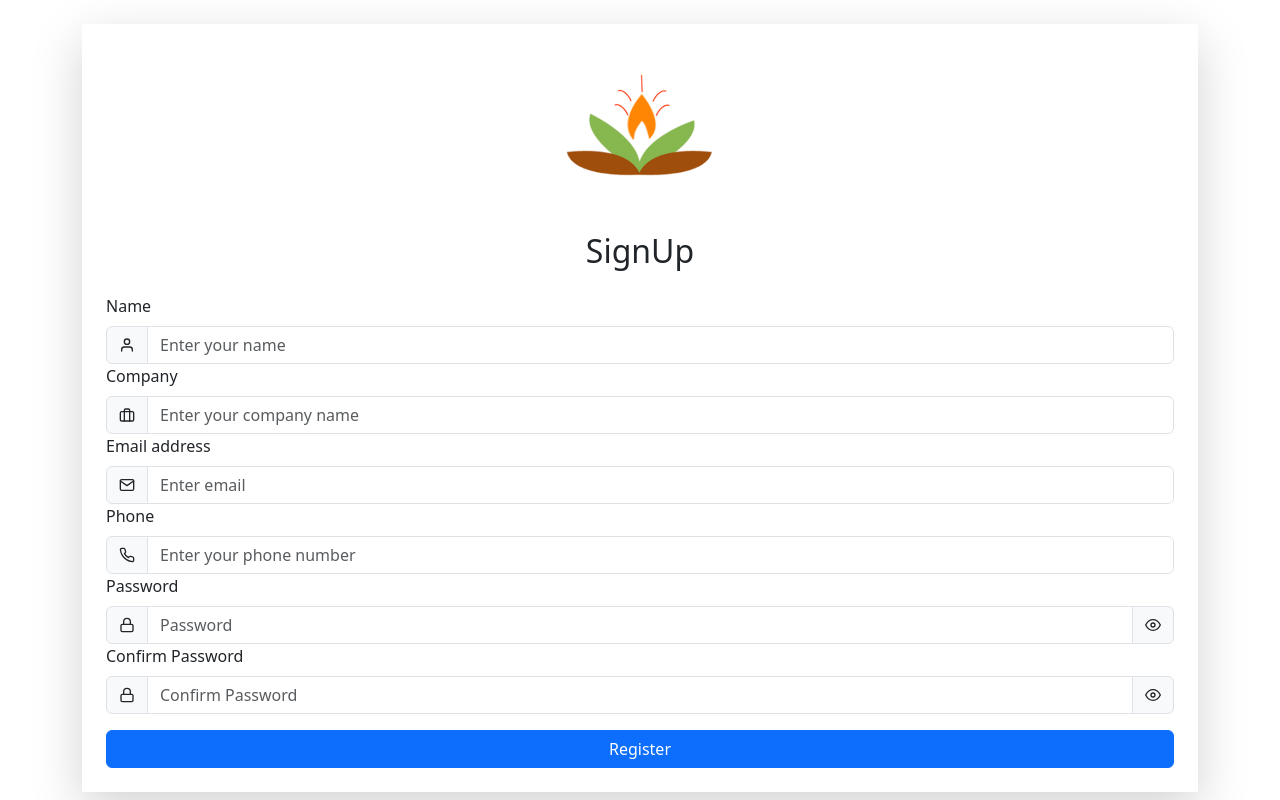
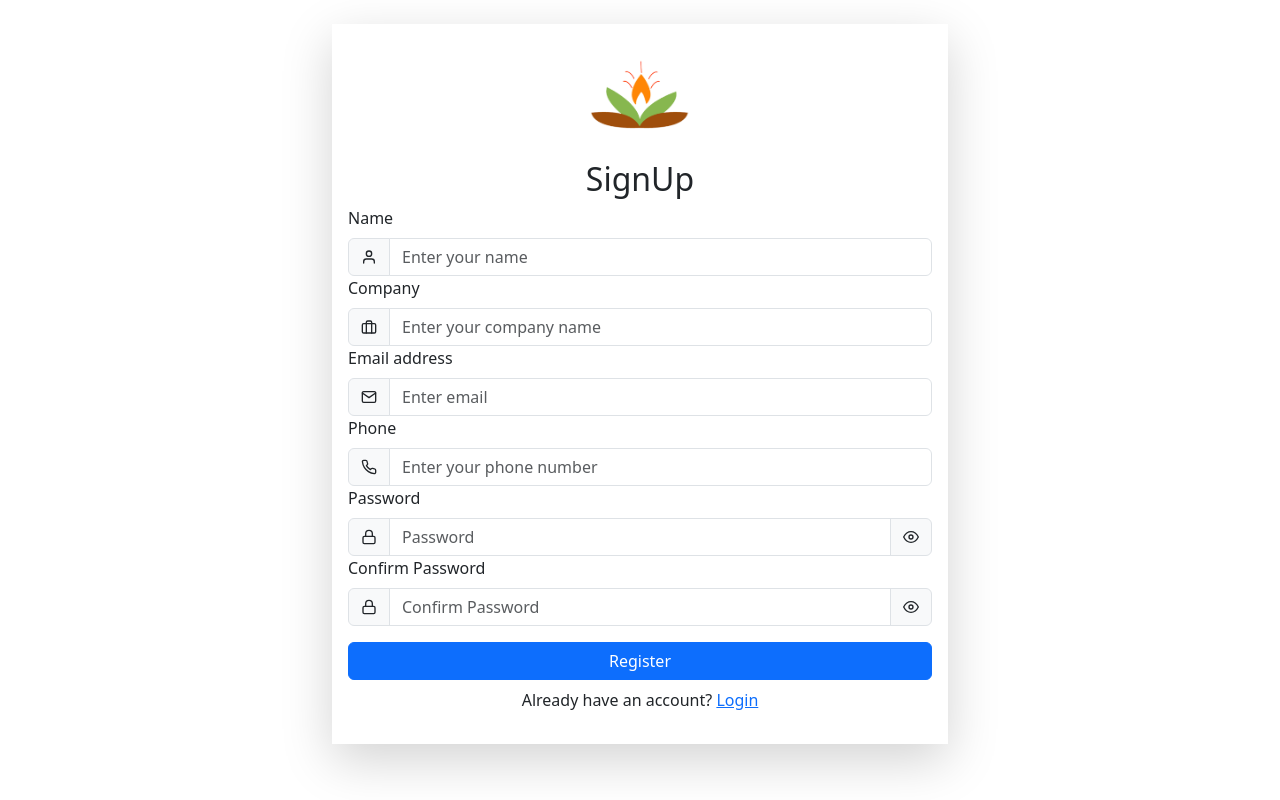
Before and after one commit to daran6255/IEE_FrontEnd, a React (Create React App) app: page /signup in a window 1280 px wide. Built offline with nearby package versions, Linux system fonts and the light colour scheme.

Commit message:
signup UI modified and login added in signup

```diff
--- a/src/assets/styles/index.css
+++ b/src/assets/styles/index.css
@@ -13,5 +13,5 @@
 @import "dashboard.css";
 @import "SummaryCard.css";
 @import "VerificationPage.css";
-
+@import "signup.css";
 @import 'react-toastify/dist/ReactToastify.css';
--- /dev/null
+++ b/src/assets/styles/signup.css
@@ -0,0 +1,8 @@
+@media (min-width: 992px) {
+    .custom-container {
+        max-width: 50%;
+    }
+    .image{
+        width: 100px;
+    }
+}
--- a/src/pages/signup/index.js
+++ b/src/pages/signup/index.js
@@ -7,6 +7,7 @@ import { toast } from 'react-toastify';
 import logo from '../../assets/images/WVI-Logo.png';
 import { registerUser } from '../../stores/thunk';
 import withRouter from '../../components/common/withRouter';
+import { Link } from 'react-router-dom';
 
 const SignUpComponent = (props) => {
     const dispatch = useDispatch();
@@ -25,7 +26,7 @@ const SignUpComponent = (props) => {
         e.preventDefault();
 
         if (password !== confirmPassword) {
-            toast.error('Passwords does not match', { autoClose: 3000 });
+            toast.error('Passwords do not match', { autoClose: 3000 });
             return;
         }
 
@@ -33,13 +34,13 @@ const SignUpComponent = (props) => {
     };
 
     return (
-        <Container className="mt-4">
-            <div className="p-4 rounded-lg shadow-lg">
+        <Container className="mt-4 mb-4 custom-container">
+            <div className="p-3 rounded-lg shadow-lg">
                 <div className="glass-effect">
-                    <div className="text-center mb-4">
-                        <Image src={logo} alt="Logo" style={{ maxWidth: '150px' }} />
+                    <div className="text-center">
+                        <Image className='image' src={logo} alt="Logo" style={{ maxWidth: '100px' }} />
                     </div>
-                    <h2 className="text-center mb-4">SignUp</h2>
+                    <h2 className="text-center">SignUp</h2>
                     <Form onSubmit={handleSignUp}>
                         <Form.Group controlId="formBasicName">
                             <Form.Label>Name</Form.Label>
@@ -147,6 +148,9 @@ const SignUpComponent = (props) => {
                             {isSubmitted ? 'Signing Up...' : 'Register'}
                         </Button>
                     </Form>
+                    <p className="mt-2 text-center">
+                        Already have an account? <Link to="/login">Login</Link>
+                    </p>
                 </div>
             </div>
         </Container>
```
